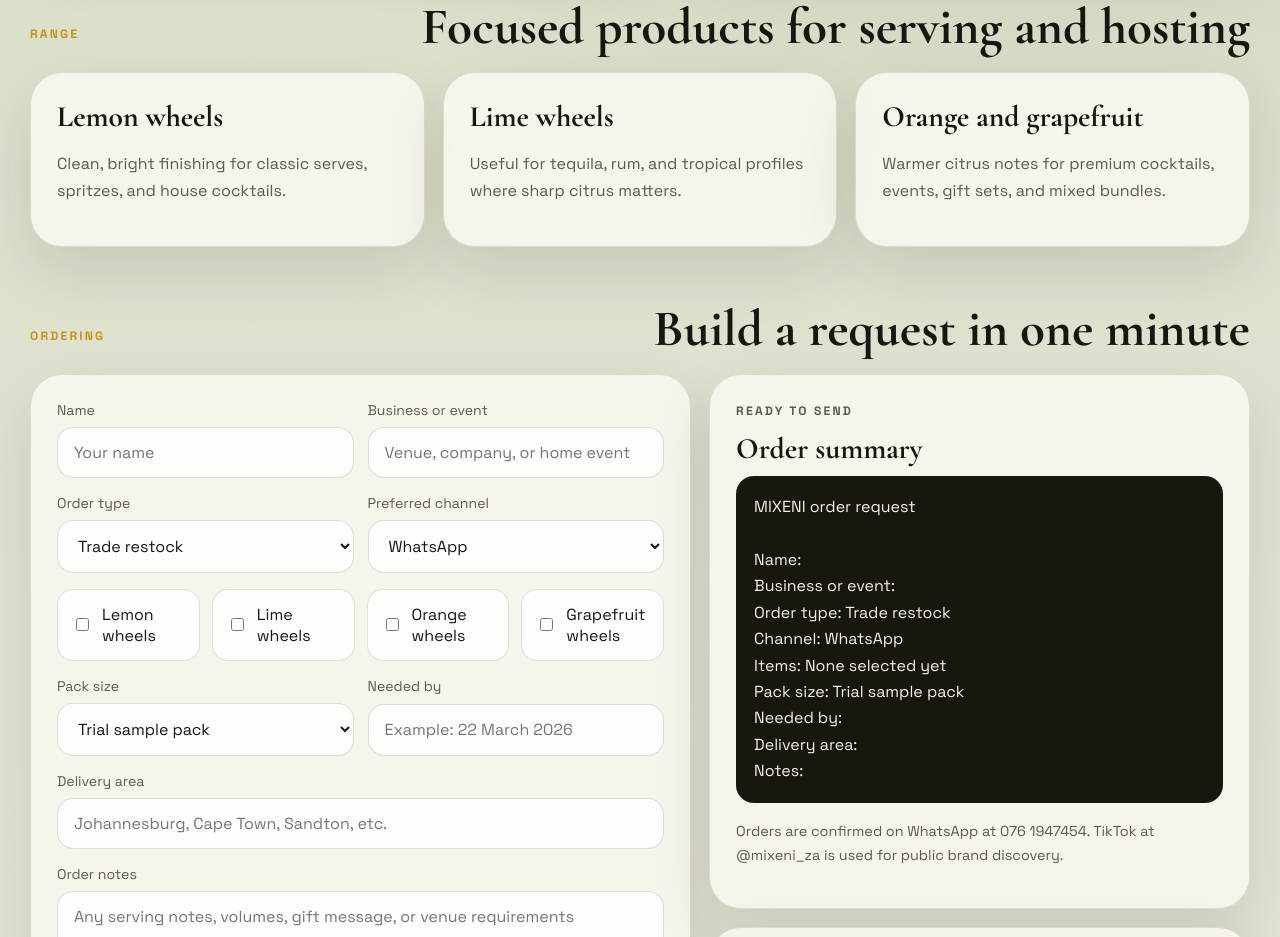
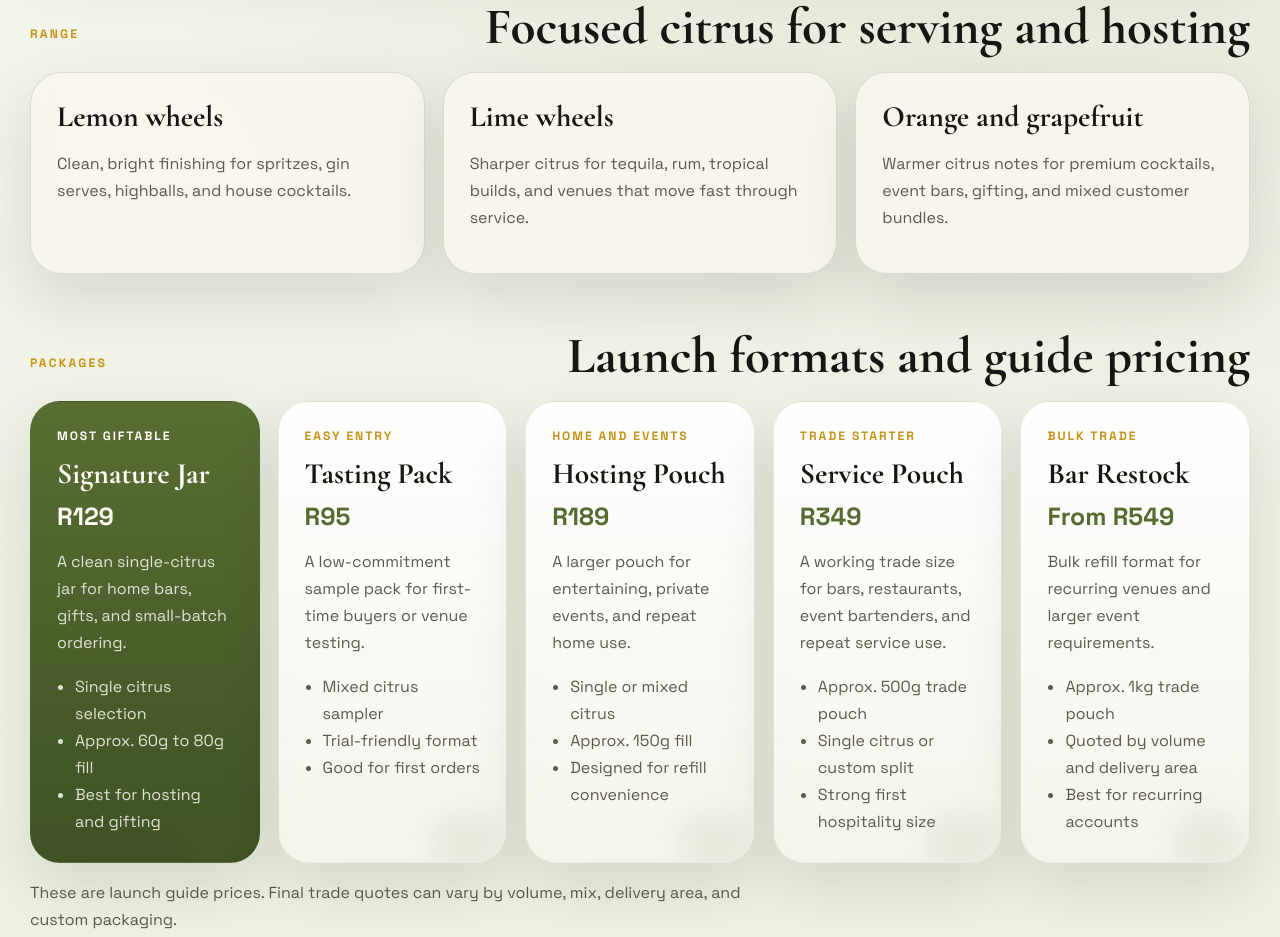
Before and after one commit to km-webdvlpr/Mixeni, a plain HTML site: page index.html in a window 1280 px wide. Shown: the part 985-1922 px from the top of the page. Drawn offline with nearby package versions, Linux system fonts and the light colour scheme.

Commit message:
Refresh customer site pricing and visual style

```diff
--- a/index.html
+++ b/index.html
@@ -28,6 +28,7 @@
         <div class="nav-links" id="nav-links">
           <a href="#shop">Order</a>
           <a href="#range">Range</a>
+          <a href="#packages">Packages</a>
           <a href="#how">How It Works</a>
           <a href="#trade">Trade</a>
           <a href="#faq">FAQ</a>
@@ -38,7 +39,7 @@
 
       <div class="public-grid">
         <section class="public-copy">
-          <p class="eyebrow">Preserved citrus for a cleaner final serve.</p>
+          <p class="eyebrow">Springbok green. Clean white. Premium finish.</p>
           <h1>Consistent cocktail finishing, ready when you need it.</h1>
           <p class="hero-text">
             MIXENI offers preserved citrus wheels for bars, hospitality teams, events, gifting,
@@ -50,6 +51,7 @@
           </div>
           <div class="ticker">
             <span>Preserved citrus wheels</span>
+            <span>Millennial premium styling</span>
             <span>WhatsApp ordering</span>
             <span>Trade and event supply</span>
             <span>South Africa first</span>
@@ -73,8 +75,8 @@
           </div>
           <div class="status-strip">
             <article>
-              <span>Ordering</span>
-              <strong>Direct and simple</strong>
+              <span>Launch style</span>
+              <strong>Olive green and white</strong>
             </article>
             <article>
               <span>Best fit</span>
@@ -83,9 +85,9 @@
             <article>
               <span>Core range</span>
               <strong>Preserved citrus wheels</strong>
-          </article>
-        </div>
-      </aside>
+            </article>
+          </div>
+        </aside>
       </div>
     </header>
 
@@ -93,22 +95,99 @@
       <section class="section" id="range">
         <div class="section-heading">
           <p class="eyebrow">Range</p>
-          <h2>Focused products for serving and hosting</h2>
+          <h2>Focused citrus for serving and hosting</h2>
         </div>
         <div class="cards three-up">
           <article class="card">
             <h3>Lemon wheels</h3>
-            <p>Clean, bright finishing for classic serves, spritzes, and house cocktails.</p>
+            <p>Clean, bright finishing for spritzes, gin serves, highballs, and house cocktails.</p>
           </article>
           <article class="card">
             <h3>Lime wheels</h3>
-            <p>Useful for tequila, rum, and tropical profiles where sharp citrus matters.</p>
+            <p>Sharper citrus for tequila, rum, tropical builds, and venues that move fast through service.</p>
           </article>
           <article class="card">
             <h3>Orange and grapefruit</h3>
-            <p>Warmer citrus notes for premium cocktails, events, gift sets, and mixed bundles.</p>
+            <p>Warmer citrus notes for premium cocktails, event bars, gifting, and mixed customer bundles.</p>
           </article>
         </div>
+      </section>
+
+      <section class="section contrast" id="packages">
+        <div class="section-heading">
+          <p class="eyebrow">Packages</p>
+          <h2>Launch formats and guide pricing</h2>
+        </div>
+        <div class="package-grid">
+          <article class="package-card featured-package">
+            <p class="package-tag">Most giftable</p>
+            <h3>Signature Jar</h3>
+            <p class="package-price">R129</p>
+            <p class="package-copy">
+              A clean single-citrus jar for home bars, gifts, and small-batch ordering.
+            </p>
+            <ul>
+              <li>Single citrus selection</li>
+              <li>Approx. 60g to 80g fill</li>
+              <li>Best for hosting and gifting</li>
+            </ul>
+          </article>
+          <article class="package-card">
+            <p class="package-tag">Easy entry</p>
+            <h3>Tasting Pack</h3>
+            <p class="package-price">R95</p>
+            <p class="package-copy">
+              A low-commitment sample pack for first-time buyers or venue testing.
+            </p>
+            <ul>
+              <li>Mixed citrus sampler</li>
+              <li>Trial-friendly format</li>
+              <li>Good for first orders</li>
+            </ul>
+          </article>
+          <article class="package-card">
+            <p class="package-tag">Home and events</p>
+            <h3>Hosting Pouch</h3>
+            <p class="package-price">R189</p>
+            <p class="package-copy">
+              A larger pouch for entertaining, private events, and repeat home use.
+            </p>
+            <ul>
+              <li>Single or mixed citrus</li>
+              <li>Approx. 150g fill</li>
+              <li>Designed for refill convenience</li>
+            </ul>
+          </article>
+          <article class="package-card">
+            <p class="package-tag">Trade starter</p>
+            <h3>Service Pouch</h3>
+            <p class="package-price">R349</p>
+            <p class="package-copy">
+              A working trade size for bars, restaurants, event bartenders, and repeat service use.
+            </p>
+            <ul>
+              <li>Approx. 500g trade pouch</li>
+              <li>Single citrus or custom split</li>
+              <li>Strong first hospitality size</li>
+            </ul>
+          </article>
+          <article class="package-card">
+            <p class="package-tag">Bulk trade</p>
+            <h3>Bar Restock</h3>
+            <p class="package-price">From R549</p>
+            <p class="package-copy">
+              Bulk refill format for recurring venues and larger event requirements.
+            </p>
+            <ul>
+              <li>Approx. 1kg trade pouch</li>
+              <li>Quoted by volume and delivery area</li>
+              <li>Best for recurring accounts</li>
+            </ul>
+          </article>
+        </div>
+        <p class="pricing-note">
+          These are launch guide prices. Final trade quotes can vary by volume, mix, delivery area, and custom packaging.
+        </p>
       </section>
 
       <section class="section" id="shop">
@@ -175,11 +254,11 @@
                 <label class="field">
                   <span>Pack size</span>
                   <select name="packSize">
-                    <option value="Trial sample pack">Trial sample pack</option>
-                    <option value="250g pouch">250g pouch</option>
-                    <option value="500g pouch">500g pouch</option>
-                    <option value="1kg trade pouch">1kg trade pouch</option>
-                    <option value="Gift set">Gift set</option>
+                    <option value="Tasting Pack - R95">Tasting Pack - R95</option>
+                    <option value="Signature Jar - R129">Signature Jar - R129</option>
+                    <option value="Hosting Pouch - R189">Hosting Pouch - R189</option>
+                    <option value="Service Pouch - R349">Service Pouch - R349</option>
+                    <option value="Bar Restock - from R549">Bar Restock - from R549</option>
                   </select>
                 </label>
                 <label class="field">
@@ -217,7 +296,7 @@
 Order type: Trade restock
 Channel: WhatsApp
 Items: None selected yet
-Pack size: Trial sample pack
+Pack size: Tasting Pack - R95
 Needed by:
 Delivery area:
 Notes:
@@ -248,7 +327,7 @@
           <article class="card">
             <h3>Send the request</h3>
             <p>
-              Choose the products, pack size, and delivery area here, then send the summary through WhatsApp.
+              Choose the citrus, package, and delivery area here, then send the summary through WhatsApp.
             </p>
           </article>
           <article class="card">
@@ -260,7 +339,7 @@
           <article class="card">
             <h3>Receive the delivery</h3>
             <p>
-              The aim is a neat, reliable delivery flow that keeps the experience simple for venues and individual customers.
+              The aim is a neat, reliable delivery flow that keeps the experience simple for venues, events, and individual customers.
             </p>
           </article>
         </div>
@@ -300,9 +379,9 @@
           <article class="roadmap-card">
             <h3>What is available</h3>
             <ul>
-              <li>Preserved lemon wheels</li>
-              <li>Preserved lime wheels</li>
-              <li>Orange and grapefruit options</li>
+              <li>Tasting pack and signature jar options</li>
+              <li>Hosting pouches and trade service pouches</li>
+              <li>Orange, lemon, lime, and grapefruit options</li>
               <li>Trade, event, and smaller custom requests</li>
             </ul>
           </article>
--- a/styles.css
+++ b/styles.css
@@ -35,9 +35,9 @@
 
 .public-body {
   background:
-    radial-gradient(circle at top left, rgba(198, 146, 24, 0.16), transparent 24%),
-    radial-gradient(circle at 78% 10%, rgba(85, 107, 47, 0.18), transparent 30%),
-    linear-gradient(180deg, #d5dac1 0%, #e2e3d3 52%, #efe7d8 100%);
+    radial-gradient(circle at top left, rgba(198, 146, 24, 0.12), transparent 22%),
+    radial-gradient(circle at 78% 10%, rgba(85, 107, 47, 0.16), transparent 28%),
+    linear-gradient(180deg, #f7f8f1 0%, #edf1e3 44%, #f7f4ea 100%);
 }
 
 .hub-body,
@@ -161,7 +161,7 @@
 .public-copy,
 .hub-copy {
   padding: 42px;
-  background: linear-gradient(145deg, rgba(255, 250, 243, 0.96), rgba(245, 233, 212, 0.92));
+  background: linear-gradient(145deg, rgba(255, 255, 252, 0.98), rgba(245, 244, 236, 0.94));
 }
 
 .eyebrow {
@@ -219,6 +219,7 @@
 .button-primary {
   background: var(--green);
   color: #fff;
+  box-shadow: inset 0 -2px 0 rgba(0, 0, 0, 0.18);
 }
 
 .button-secondary {
@@ -237,20 +238,34 @@
 .ticker span {
   padding: 8px 12px;
   border-radius: 999px;
-  background: rgba(155, 45, 48, 0.08);
-  border: 1px solid rgba(155, 45, 48, 0.12);
-  color: var(--red);
+  background: rgba(85, 107, 47, 0.08);
+  border: 1px solid rgba(85, 107, 47, 0.16);
+  color: var(--green);
   font-size: 0.88rem;
 }
 
 .public-card {
   overflow: hidden;
-  background: linear-gradient(180deg, #2f3c1e 0%, #161810 100%);
+  background:
+    linear-gradient(135deg, rgba(246, 196, 0, 0.18), transparent 24%),
+    linear-gradient(180deg, #5c742d 0%, #26361b 58%, #14160f 100%);
   color: #f8f0e4;
 }
 
 .poster {
   padding: 24px;
+}
+
+.poster::before {
+  content: "ORDER DESK";
+  display: inline-block;
+  margin-bottom: 14px;
+  padding: 6px 10px;
+  border: 1px solid rgba(255, 255, 255, 0.18);
+  border-radius: 999px;
+  color: rgba(248, 240, 228, 0.76);
+  font-size: 0.72rem;
+  letter-spacing: 0.18em;
 }
 
 .poster-frame {
@@ -370,7 +385,8 @@
 .summary-card,
 .channel-card,
 .order-panel,
-.slide-card {
+.slide-card,
+.package-card {
   padding: 26px;
   background: var(--paper);
   backdrop-filter: blur(8px);
@@ -380,7 +396,8 @@
 .roadmap-card h3,
 .summary-card h3,
 .channel-card h3,
-.slide-card h3 {
+.slide-card h3,
+.package-card h3 {
   margin: 0 0 10px;
   font-size: 1.85rem;
 }
@@ -392,14 +409,18 @@
 .summary-card p,
 .channel-card li,
 .slide-card p,
-.micro-copy {
+.micro-copy,
+.package-card li,
+.package-copy,
+.pricing-note {
   color: var(--muted);
   line-height: 1.7;
 }
 
 .card ul,
 .roadmap-card ul,
-.channel-card ol {
+.channel-card ol,
+.package-card ul {
   margin: 14px 0 0;
   padding-left: 18px;
 }
@@ -444,6 +465,70 @@
   display: grid;
   grid-template-columns: 1.1fr 0.9fr;
   gap: 18px;
+}
+
+.package-grid {
+  display: grid;
+  grid-template-columns: repeat(5, minmax(0, 1fr));
+  gap: 18px;
+}
+
+.package-card {
+  position: relative;
+  overflow: hidden;
+  border: 1px solid rgba(85, 107, 47, 0.14);
+  border-radius: calc(var(--radius) + 2px);
+  background:
+    linear-gradient(180deg, rgba(255, 255, 255, 0.98), rgba(245, 244, 236, 0.94));
+  box-shadow: var(--shadow);
+}
+
+.package-card::after {
+  content: "";
+  position: absolute;
+  inset: auto -20px -42px auto;
+  width: 120px;
+  height: 120px;
+  border-radius: 50%;
+  background: radial-gradient(circle, rgba(85, 107, 47, 0.1), transparent 66%);
+}
+
+.featured-package {
+  background:
+    linear-gradient(180deg, rgba(85, 107, 47, 0.98), rgba(59, 78, 31, 0.98));
+  color: #fffdf6;
+}
+
+.featured-package .package-tag,
+.featured-package .package-price,
+.featured-package h3 {
+  color: #fffdf6;
+}
+
+.featured-package .package-copy,
+.featured-package li {
+  color: rgba(255, 253, 246, 0.84);
+}
+
+.package-tag {
+  margin: 0 0 12px;
+  color: var(--gold);
+  font-size: 0.76rem;
+  font-weight: 700;
+  letter-spacing: 0.16em;
+  text-transform: uppercase;
+}
+
+.package-price {
+  margin: 0 0 12px;
+  color: var(--green);
+  font-size: 1.55rem;
+  font-weight: 700;
+}
+
+.pricing-note {
+  margin: 16px 0 0;
+  max-width: 70ch;
 }
 
 .order-form {
@@ -493,7 +578,7 @@
   gap: 10px;
   align-items: center;
   padding: 14px;
-  border: 1px solid rgba(22, 19, 16, 0.12);
+  border: 1px solid rgba(85, 107, 47, 0.14);
   border-radius: 16px;
   background: rgba(255, 255, 255, 0.76);
 }
@@ -678,6 +763,7 @@
   .order-layout,
   .three-up,
   .two-up,
+  .package-grid,
   .roadmap-grid,
   .metrics-grid,
   .slide-stack,
```
